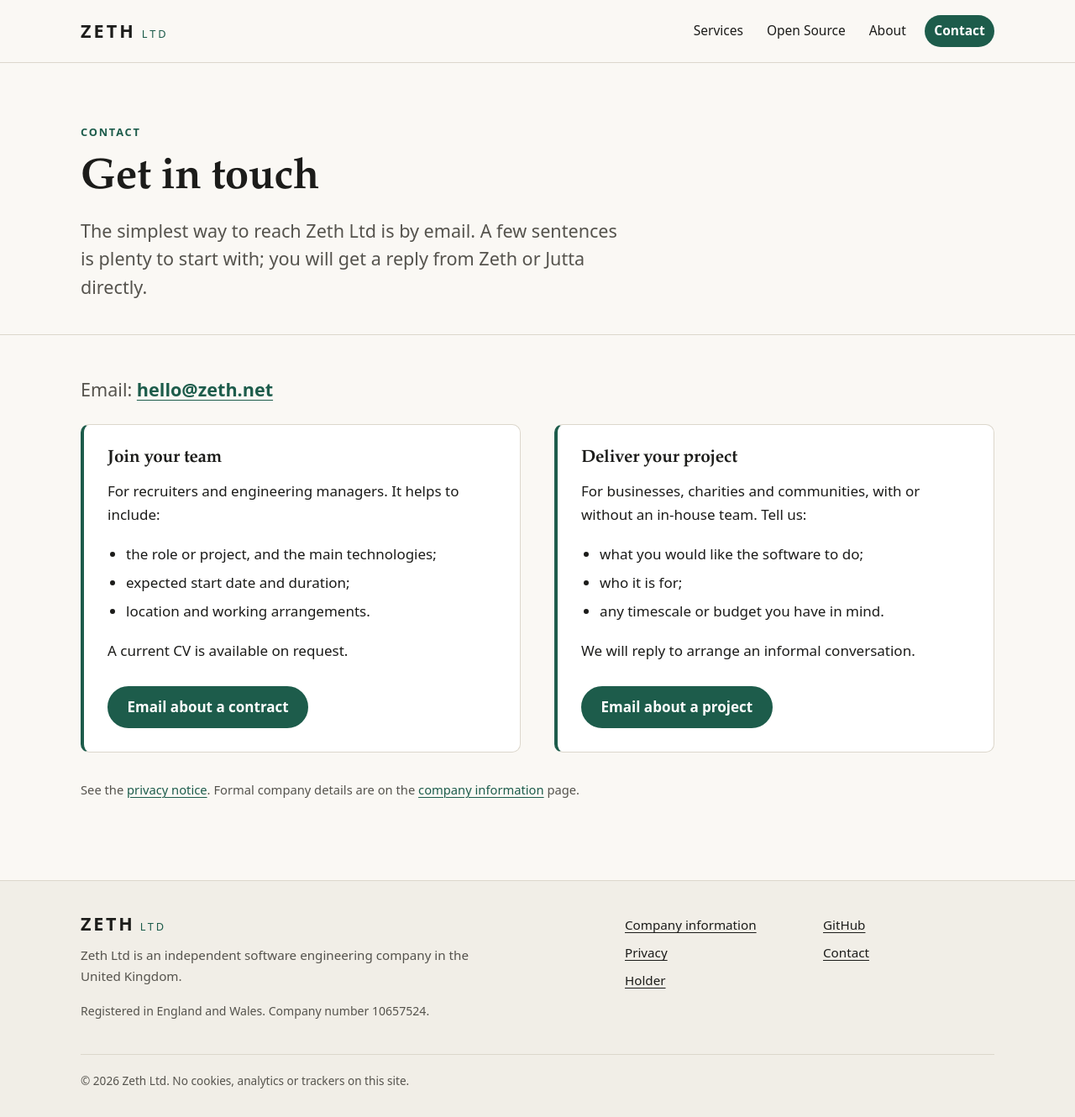
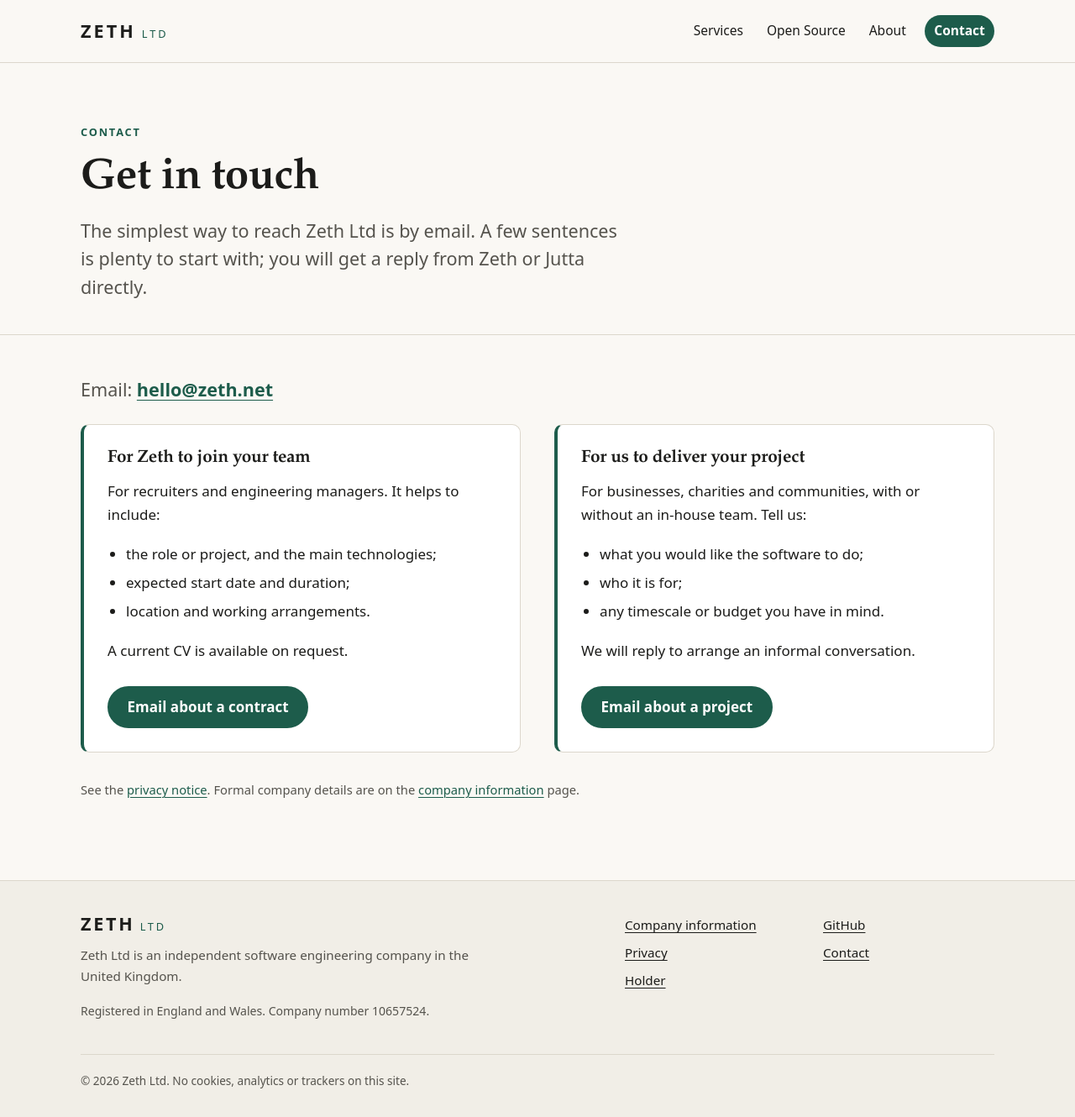
Before and after one commit to zeth/zeth.net, a Jekyll site: the page built from contact/index.md, in a window 1280 px wide. Shown: the whole page at 84% size. Built offline with Jekyll 4.4.1, drawn with Linux system fonts in a browser that asks for light colours.

Commit message:
Contact panel headings as reasons to get in touch; new Open Source 'Why we do it'

```diff
--- a/contact/index.md
+++ b/contact/index.md
@@ -16,7 +16,7 @@
 
 <div class="split">
 <div class="panel" id="contract" markdown="1">
-### Join your team
+### For Zeth to join your team
 
 For recruiters and engineering managers. It helps to include:
 
@@ -31,7 +31,7 @@
 </div>
 </div>
 <div class="panel" id="app" markdown="1">
-### Deliver your project
+### For us to deliver your project
 
 For businesses, charities and communities, with or without an in-house team. Tell us:
 
```
